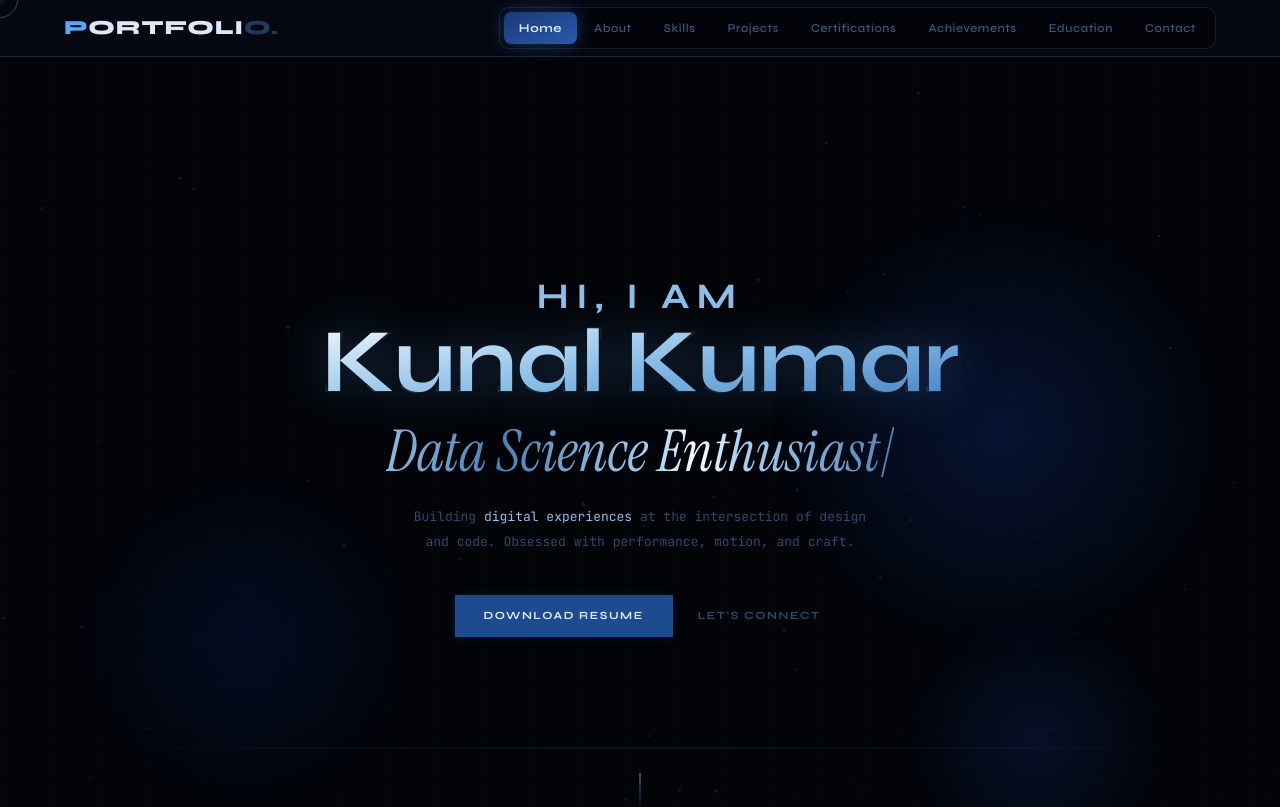
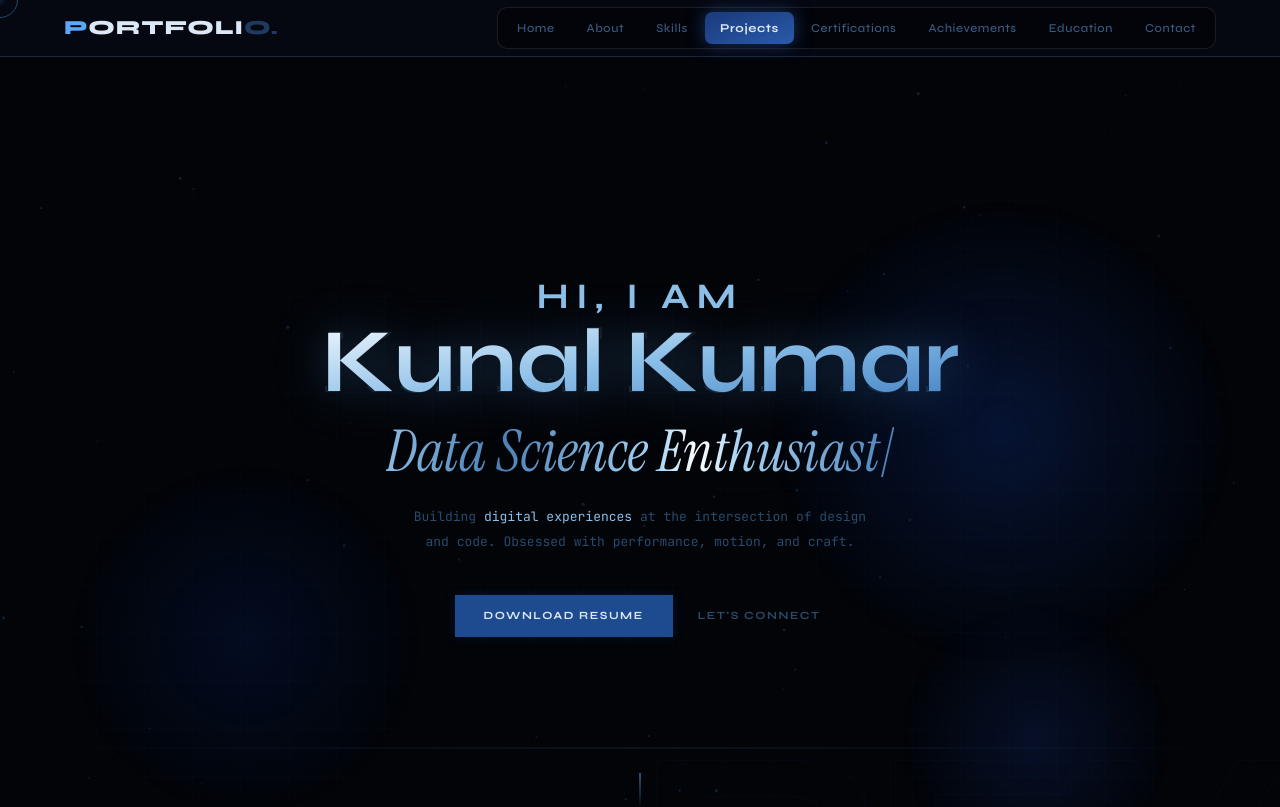
Before and after one commit to Kunal455/MyPortfolio, a React (Vite) app: page / in a window 1280 px wide. Shown: the top 807 px of the page. Built offline with nearby package versions, Linux system fonts and the light colour scheme.

Commit message:
fix: Replace IntersectionObserver with scroll boundary listener for accurate Navbar active states

```diff
--- a/src/App.jsx
+++ b/src/App.jsx
@@ -842,13 +842,19 @@ export default function App() {
   useReveal();
 
   useEffect(() => {
-    const secs = document.querySelectorAll("section[id]");
-    const io = new IntersectionObserver(
-      entries => entries.forEach(e => { if (e.isIntersecting) setActive(e.target.id); }),
-      { threshold: .25 }
-    );
-    secs.forEach(s => io.observe(s));
-    return () => io.disconnect();
+    const handleScroll = () => {
+      const secs = document.querySelectorAll("section[id]");
+      let curr = "home";
+      secs.forEach(s => {
+        if (s.getBoundingClientRect().top <= window.innerHeight / 3) {
+          curr = s.id;
+        }
+      });
+      setActive(curr);
+    };
+    window.addEventListener("scroll", handleScroll, { passive: true });
+    handleScroll();
+    return () => window.removeEventListener("scroll", handleScroll);
   }, []);
 
   return (
```
